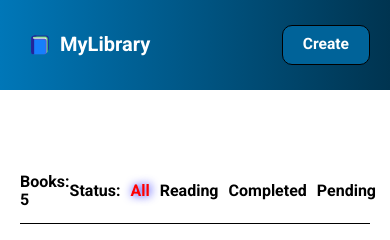
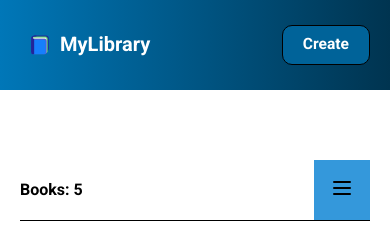
Before and after one commit to maicol240/library-app, a React (Vite) app: page / in a window 390 px wide. Shown: the top 240 px of the page. Built offline with nearby package versions, Linux system fonts and the light colour scheme.

Commit message:
Feat: Dropdown menu for smaller screen

```diff
--- a/index.html
+++ b/index.html
@@ -1,6 +1,8 @@
 <!DOCTYPE html>
 <html lang="en">
   <head>
+    <link href="https://fonts.googleapis.com/css2?family=Roboto:wght@400;500;700&display=swap" rel="stylesheet">
+
     <meta charset="UTF-8" />
     <link rel="icon" type="image/svg+xml" href="book.svg" />
     <meta name="viewport" content="width=device-width, initial-scale=1.0" />
--- a/package.json
+++ b/package.json
@@ -27,6 +27,6 @@
     "eslint-plugin-react-refresh": "^0.4.12",
     "gh-pages": "^6.2.0",
     "globals": "^15.9.0",
-    "vite": "^5.4.8"
+    "vite": "^5.4.10"
   }
 }
--- a/src/Components/Dropdown/Dropdown.jsx
+++ b/src/Components/Dropdown/Dropdown.jsx
@@ -1,23 +1,48 @@
-import React, { useState } from "react";
+import React, { useState, useRef, useEffect } from "react";
 import styles from "./Dropdown.module.css";
 import menu from "/menu.svg";
 
-export default function Dropdown() {
+export default function Dropdown({ filters, handleFilterChange, status }) {
   const [isOpen, setIsOpen] = useState(false);
+  const dropdownRef = useRef(null);
 
   const toggleDropdown = () => {
     setIsOpen(!isOpen);
   };
+  const handleOptionClick = (filter) => {
+    handleFilterChange(filter);
+    setIsOpen(false);
+  };
+
+  const handleClickOutside = (event) => {
+    if (dropdownRef.current && !dropdownRef.current.contains(event.target)) {
+      setIsOpen(false); // Close dropdown if clicked outside
+    }
+  };
+
+  useEffect(() => {
+    document.addEventListener("mousedown", handleClickOutside);
+
+    return () => {
+      document.removeEventListener("mousedown", handleClickOutside);
+    };
+  }, []);
 
   return (
-    <div className={styles.dropdown}>
+    <div className={styles.dropdown} ref={dropdownRef}>
       <button onClick={toggleDropdown} className={styles.dropbtn}>
         <img src={menu} alt="Menu" />
       </button>
       <div className={`${styles.dropdownContent} ${isOpen ? styles.show : ""}`}>
-        <a href="#home">Home</a>
-        <a href="#about">About</a>
-        <a href="#contact">Contact</a>
+        {filters.map((filter) => (
+          <h2
+            className={`status ${status === filter ? "active" : " "}`}
+            onClick={() => handleOptionClick(filter)}
+            key={filter}
+          >
+            {filter}
+          </h2>
+        ))}
       </div>
     </div>
   );
--- a/src/Components/Dropdown/Dropdown.module.css
+++ b/src/Components/Dropdown/Dropdown.module.css
@@ -5,6 +5,13 @@
   font-size: 16px;
   border: none;
   cursor: pointer;
+  display: none;
+}
+
+@media (max-width: 639px) {
+  .dropbtn {
+    display: block;
+  }
 }
 
 .dropbtn:hover,
@@ -14,10 +21,10 @@
 
 .dropdown {
   position: relative;
-  display: inline-block;
 }
 
 .dropdownContent {
+  right: 0;
   display: none;
   position: absolute;
   background-color: #f1f1f1;
--- a/src/Components/Main/Main.css
+++ b/src/Components/Main/Main.css
@@ -16,6 +16,12 @@ main {
 .filter {
   display: flex;
   gap: 10px;
+}
+
+@media (max-width: 639px) {
+  .filter {
+    display: none;
+  }
 }
 
 .tool-bar * {
--- a/src/Components/Main/Main.jsx
+++ b/src/Components/Main/Main.jsx
@@ -1,13 +1,15 @@
 import "./Main.css";
 import { useEffect, useState } from "react";
 import Card from "../Card/Card";
+import Dropdown from "../Dropdown/Dropdown";
+
 export default function Main({ books, deleteBook, handleEdit }) {
   const filters = ["All", "Reading", "Completed", "Pending"];
   const [status, setStatus] = useState("All");
   const [count, setCount] = useState(0);
 
-  const handleFilterChange = (e) => {
-    setStatus(e.target.textContent);
+  const handleFilterChange = (filter) => {
+    setStatus(filter);
   };
   useEffect(() => {
     setCount(
@@ -20,6 +22,13 @@ export default function Main({ books, deleteBook, handleEdit }) {
       <main>
         <div className="tool-bar">
           <h2>Books: {count}</h2>
+
+          <Dropdown
+            filters={filters}
+            handleFilterChange={handleFilterChange}
+            status={status}
+          ></Dropdown>
+
           <div className="filter">
             <h2>Status:</h2>
 
--- a/src/index.css
+++ b/src/index.css
@@ -1,5 +1,3 @@
-@import url("https://fonts.googleapis.com/css2?family=Roboto:wght@400;500;700&display=swap");
-
 :root {
   --primary-color: linear-gradient(to right, rgb(0, 119, 184), rgb(0, 52, 80));
   --margin: 0 10vw 0 10vw;
```
Also changed, not shown: 1 other file (tests, documents, lock files or other folders).
